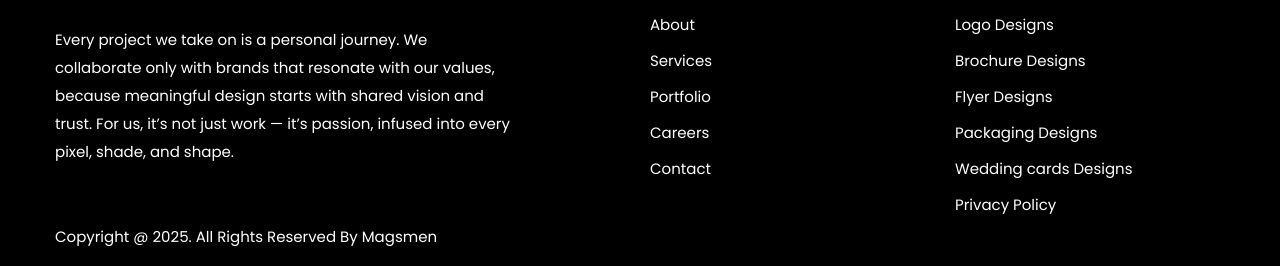
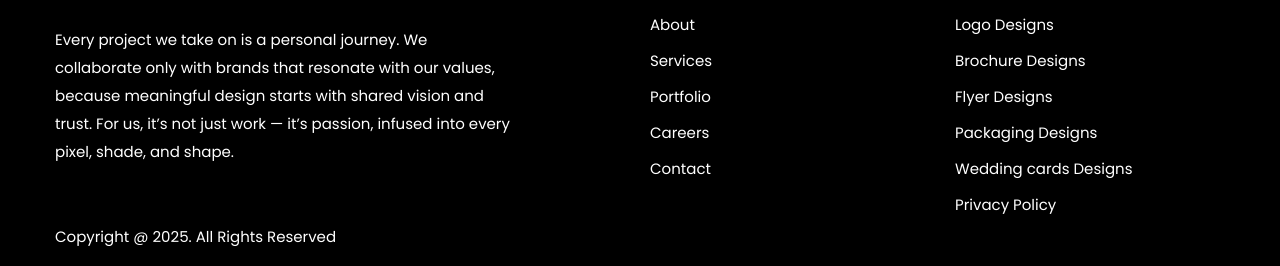
Before and after one commit to magsmenuser7/wisecap-studio, a plain HTML site: page index.html in a window 1280 px wide. Shown: the part 5670-5936 px from the top of the page. Drawn offline with nearby package versions, Linux system fonts and the light colour scheme.

Commit message:
chnges done

```diff
--- a/index.html
+++ b/index.html
@@ -554,7 +554,7 @@ Create a memorable, immersive experience.</p>
                 <div class="col-lg-12">
 
 
-                        <p class="text-white">Copyright @ 2025. All Rights Reserved By <a class="text-white" href="https://magsmen.com/">Magsmen</a></p>
+                        <p class="text-white">Copyright @ 2025. All Rights Reserved</p>
 
                 </div>
             </div>
```
